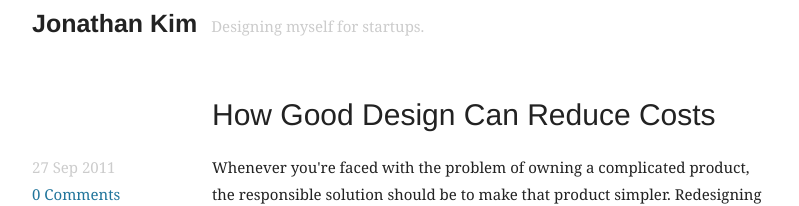
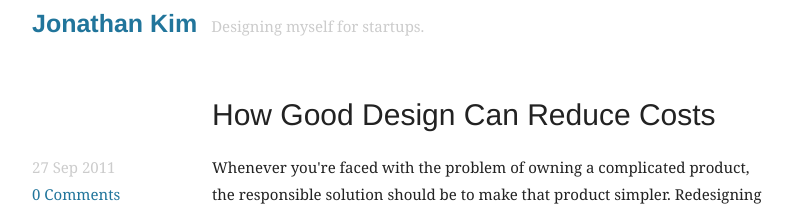
Before and after one commit to hijonathan/jonathan-kim.com, a Jekyll site: the page built from _posts/2011-09-27-how-good-design-can-reduce-costs.html, in a window 1280 px wide. Shown: the top 206 px of the page, without its empty margins (148-947 px from the left). Built offline with Jekyll 4.4.1, drawn with Linux system fonts in a browser that asks for light colours.

```diff
--- a/_config.yml
+++ b/_config.yml
@@ -1,6 +1,6 @@
 name: Jonathan Kim
 tagline: Designing myself for startups.
-url: http://jonathan-kim
+fqd: http://jonathan-kim
 domain: jonathan-kim.com
 
 pygments: true
--- a/_includes/comments.html
+++ b/_includes/comments.html
@@ -1,7 +1,7 @@
 <div id='disqus_thread'></div>
 <script type="text/javascript">
     /* * * CONFIGURATION VARIABLES: EDIT BEFORE PASTING INTO YOUR WEBPAGE * * */
-    var disqus_url = '{{ site.url }}{{ page.url }}';
+    var disqus_url = '{{ site.fqd }}{{ page.url }}';
     var disqus_container_id = 'disqus_thread';
     var disqus_domain = 'disqus.com';
     var disqus_shortname = 'jonathan-kim';
--- a/_layouts/default.html
+++ b/_layouts/default.html
@@ -17,7 +17,13 @@
 
         <header>
             <div class="container">
-                <h1>{{ site.name }}</h1>
+                <h1>
+                    {% if page.url != '/index.html' %}
+                        <a href='/'>{{ site.name }}</a>
+                    {% else %}
+                        {{ site.name }}
+                    {% endif %}
+                </h1>
                 <p class="tagline">{{ site.tagline }}</p>
             </div>
         </header>
--- a/_layouts/post.html
+++ b/_layouts/post.html
@@ -8,7 +8,9 @@ comments: true
         <aside class="article-meta">
             <time>{{ page.date | date_to_string }}</time>
 
-            <p class="postmetadata">  <a href="http://jonathan-kim.com/2013/500-person-startup/#disqus_thread" title="Comment on The 500-person Startup" data-disqus-identifier="553 http://jonathan-kim.com/?p=553">0 Comments</a></p>
+            <p class="postmetadata">
+                <a href="{{ site.fqd }}{{ page.url }}#disqus_thread" title="Comment on The 500-person Startup">0 Comments</a>
+            </p>
 
         </aside>
         <div class="article-content">
--- a/index.html
+++ b/index.html
@@ -13,7 +13,7 @@ title: Your New Jekyll Site
                     <time>{{ post.date | date_to_string }}</time>
 
                     <p class="postmetadata">
-                        <a href="{{ post.url }}#disqus_thread" title="Comment on {{ post.title }}">0 Comments</a></p>
+                        <a href="{{ site.fqd }}{{ post.url }}#disqus_thread" title="Comment on {{ post.title }}">0 Comments</a></p>
 
                 </aside>
                 <div class="article-content">
```
